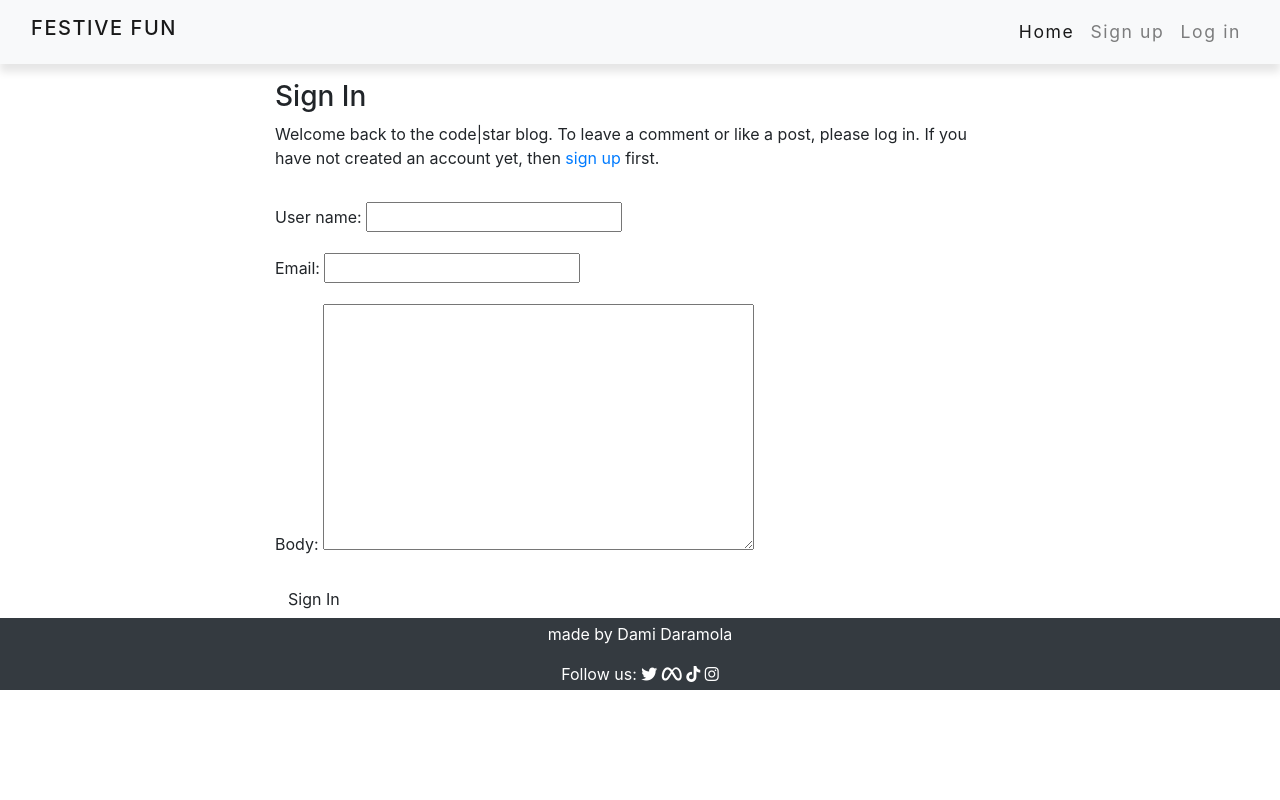
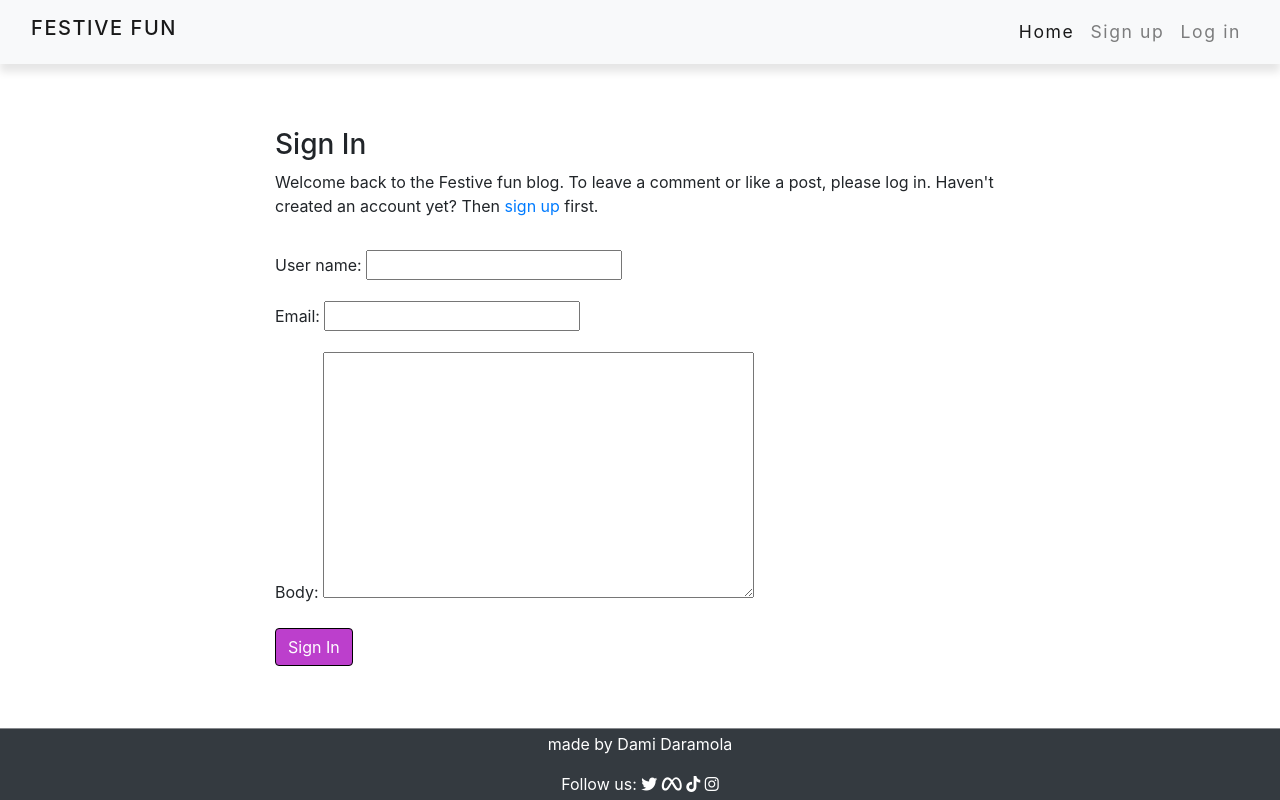
Before and after one commit to damidaramola/festive-fun-blog, a Django app: template templates/account/login.html in a window 1280 px wide. Run offline with Django 3.2, Linux system fonts and the light colour scheme; the template is opened without the code that fills it: values that come from a table or form of the project are taken from there, others are empty; parts of the project's set-up code (start-up, migrations or seed data) failed here and were passed over; some libraries are stand-ins or nearby versions.

Commit message:
add styling to footer

```diff
--- a/static/css/style.css
+++ b/static/css/style.css
@@ -4,7 +4,9 @@ html::-webkit-scrollbar{
     display:none;
 }
 
-
+body{
+    min-height: 100vh;
+}
 
 /* navigation */
 
@@ -44,6 +46,12 @@ border-radius:100%
 
 /* carousel content */
 
+/* User account pages */
+.btn-account{
+    background-color: #bc3fcc;
+    color: #fff;
+    border-color: black;
+}
 
 /* search bar */
 .input-group {max-width:400px;
@@ -54,7 +62,10 @@ border-radius:100%
 
 
 /* footer */
-
+footer{
+    position:sticky;
+    top: 100%;
+}
 
 /* media queries */
 @media (max-width:992px){
--- a/templates/account/login.html
+++ b/templates/account/login.html
@@ -7,14 +7,13 @@
 
 {% block content %}
 
-<div class="container">
+<div class="container mt-5">
     <div class="row">
-        <div class="col-md-8 mt-3 offset-md-2">
+        <div class="col-md-8 mt-3 offset-md-2 ">
             <h3>{% trans "Sign In" %}</h3>
 
-            <p>{% blocktrans %}Welcome back to the code|star blog. To leave a comment or like a post, please log in. If
-                you
-                have not created an account yet, then <a class="link" href="{{ signup_url }}">sign up</a>
+            <p>{% blocktrans %}Welcome back to the Festive fun blog. To leave a comment or like a post, please log in.
+                Haven't created an account yet? Then <a class="link" href="{{ signup_url }}">sign up</a>
                 first.{% endblocktrans %}</p>
         </div>
     </div>
@@ -26,7 +25,7 @@
                 {% if redirect_field_value %}
                 <input type="hidden" name="{{ redirect_field_name }}" value="{{ redirect_field_value }}" />
                 {% endif %}
-                <button class="btn btn-signup right" type="submit">{% trans "Sign In" %}</button>
+                <button class="btn btn-account right" type="submit">{% trans "Sign In" %}</button>
             </form>
         </div>
     </div>
--- a/templates/single_post.html
+++ b/templates/single_post.html
@@ -20,7 +20,7 @@
                 <figure class="mb-4"><img class="img-fluid rounded" src="../static/img/orange-festival-banner.jpg"
                         alt="..." /></figure>
                 <!-- Post content/body of text-->
-                <section class="mb-5">
+                <section class="mb-5 ">
                     <p>
                         {{post.body|safe}}
                     </p>
@@ -70,7 +70,7 @@
                         <form method="post" style="margin-top: 1.3em;">
                             {{ comment_form | crispy }}
                             {% csrf_token %}
-                            <button type="submit" class="btn btn-warning">Submit</button>
+                            <button type="submit" class="btn btn-account">Submit</button>
                         </form>
                         {% endif %}
                         {% endif %}
```
